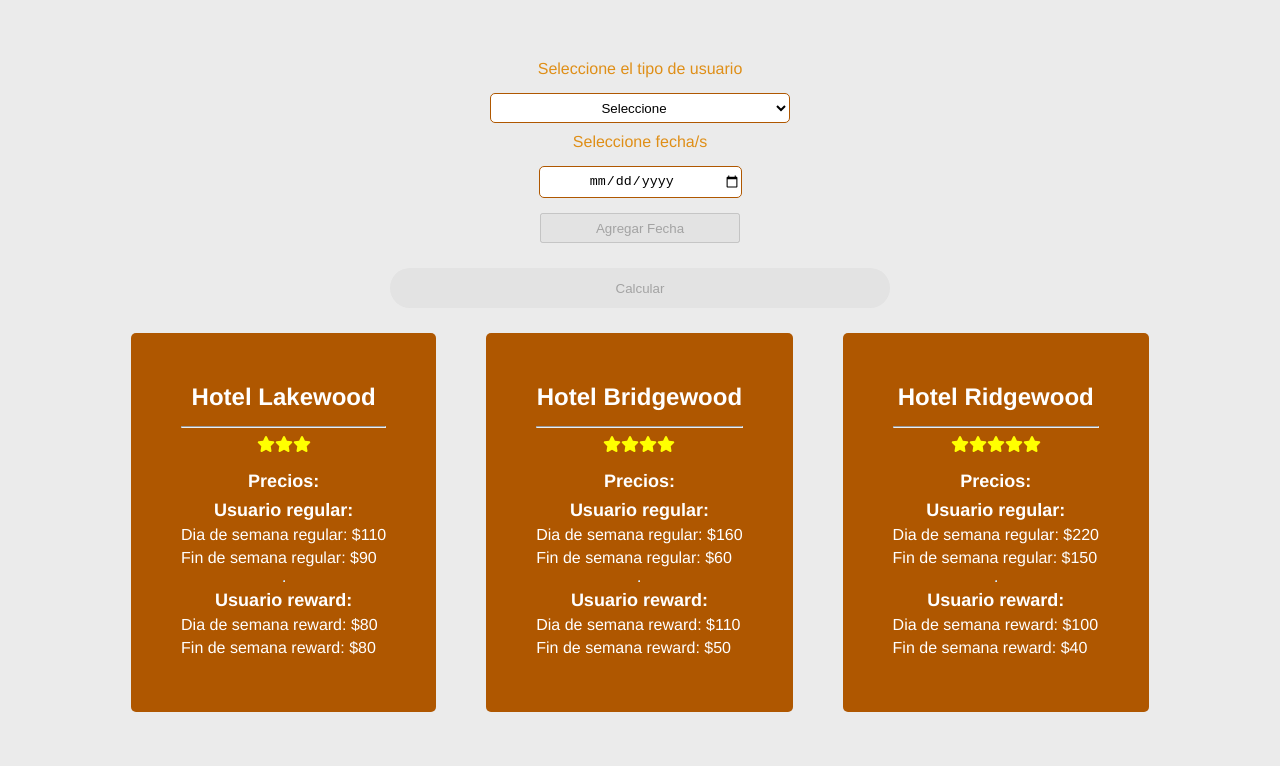
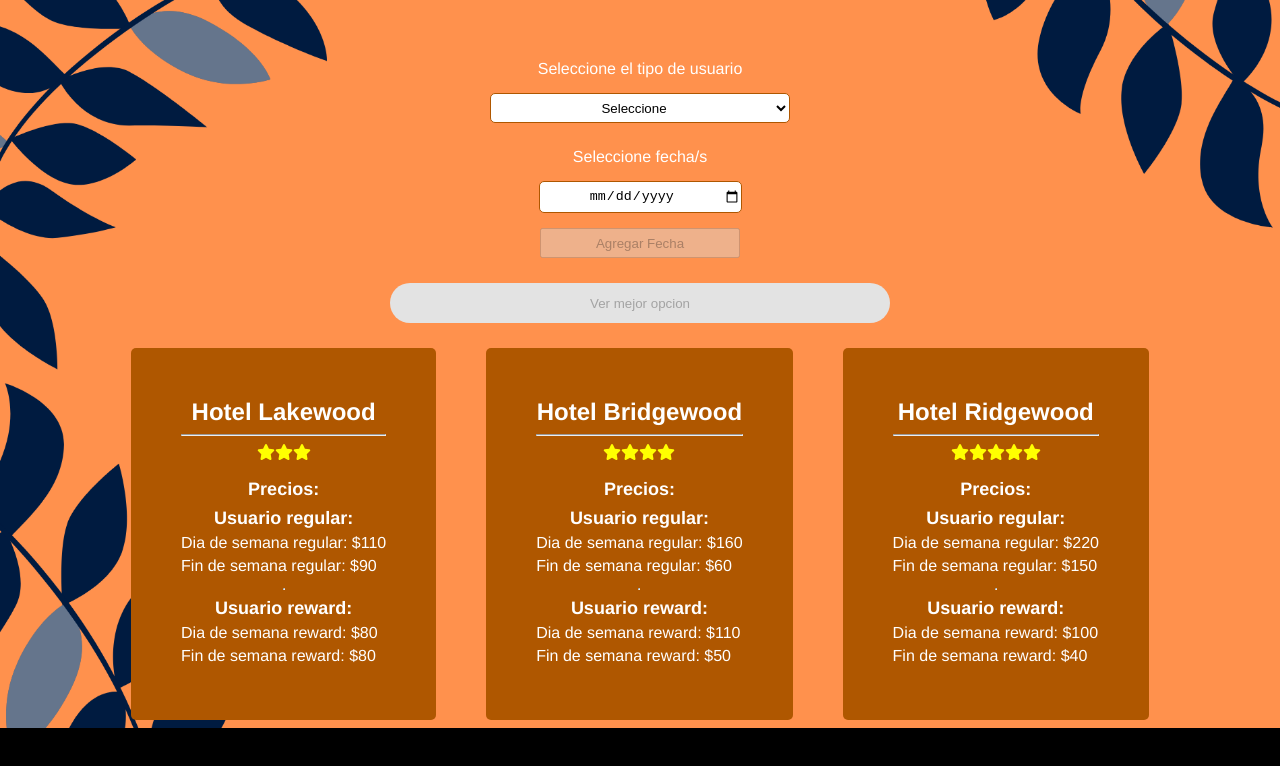
Before and after one commit to nicotoconas007/tipti-challenge, a Vue app in the folder challenge/: page / in a window 1280 px wide. Shown: the top 766 px of the page. Built offline with nearby package versions, Linux system fonts and the light colour scheme.

Commit message:
typeUser in cardview component, styles fix general, added a background, new method to detect empty dates and repeated dates, readme updated

```diff
--- a/challenge/src/App.vue
+++ b/challenge/src/App.vue
@@ -8,7 +8,7 @@
       :disabled="isInputDisabled"
       :class="{'primary-button' : !isInputDisabled}"
     >
-      Calcular
+      Ver mejor opcion
     </button>
     <button @click="viewAll" v-show="bestOption != ''" class="primary-button">
       Ver todos
@@ -107,7 +107,10 @@ export default {
 
 <style>
 html {
-  background-color: #ebebeb;
+  background: url("./assets/img/background.png");
+  background-size: cover;
+  background-color: #000;
+  background-repeat: no-repeat;
 }
 #app {
   font-family: Avenir, Helvetica, Arial, sans-serif;
@@ -137,12 +140,10 @@ html {
 }
 #app .primary-button:hover:not(:disabled) {
   background-color: #af5700 !important;
-  color: #fff;
 }
 .org-color {
-  color: #df8f18 !important;
+  color: #af5700 !important;
 }
-
 .mb-15 {
   margin-bottom: 15px !important;
 }
@@ -152,4 +153,10 @@ html {
   cursor: pointer !important;
 }
 
+@media screen and (max-width: 768px) {
+  html {
+    background: #FF914D;
+  }
+}
+
 </style>
--- a/challenge/src/components/CardView.vue
+++ b/challenge/src/components/CardView.vue
@@ -1,7 +1,8 @@
 <template>
   <div>
     <div class="card-container">
-      <div class="card-name mb-15">Hotel {{ hotel ? hotel.name : bestOption.name }}</div>
+      <div class="card-name">Hotel {{ hotel ? hotel.name : bestOption.name }}</div>
+      <div v-if="userType" class="mb-15">Tipo de usuario : {{ userType }}</div>
       <div v-if="hotel" class="card-stars mb-15">
         <hr>
         <svg v-for="stars in hotel.stars" :key="stars" xmlns="http://www.w3.org/2000/svg" height="1em" viewBox="0 0 576 512" fill="yellow">
@@ -16,7 +17,7 @@
           <span v-else>Fecha seleccionada: </span>
         </div>
         <span class="dates" v-for="(date, index) in bestOption.dates" :key="index">
-          {{ date.date }}
+          {{ date.date.replace(/(\d{4})-(\d{2})-(\d{2})/, '$3/$2/$1') }}
         </span>
       </div>
       <div v-if="hotel" class="card-prices">
@@ -36,7 +37,7 @@
 <script>
 export default {
   name: "CardView",
-  props: ["hotel", "bestOption"],
+  props: ["hotel", "bestOption", "userType"],
 };
 </script>
 
@@ -58,6 +59,7 @@ export default {
 .card-container .card-name {
   font-size: 24px;
   font-weight: bold;
+  margin-bottom: 8px;
 }
 .card-container .selected-dates {
   font-weight: bold;
--- a/challenge/src/components/HotelOption.vue
+++ b/challenge/src/components/HotelOption.vue
@@ -1,13 +1,13 @@
 <template>
   <div class="container">
-    <div v-show="error" class="error mb-15">No se permiten fechas iguales.</div>
+    <div v-show="error" class="error mb-15">No se permiten fechas iguales o vacias.</div>
     <div class="container-cards">
       <div v-show="!bestOption" v-for="hotel in hotels" :key="hotel.name">
         <CardView :hotel="hotel" />
       </div>
     </div>
     <div v-show="bestOption && !error">
-      <CardView :bestOption="bestOption" />
+      <CardView :bestOption="bestOption" :userType="userType" />
     </div>
   </div>
 </template>
--- a/challenge/src/components/InputDate.vue
+++ b/challenge/src/components/InputDate.vue
@@ -1,6 +1,6 @@
 <template>
   <div class="container">
-    <div class="mb-15 org-color">
+    <div class="mb-15">
       Seleccione fecha/s
     </div>
     <div class="container-input mb-15">
@@ -9,10 +9,10 @@
       </div>
     </div>
     <div class="container-buttons">
-      <button @click="addDate" :class="buttonClasses" :disabled="this.dates[0].date == ''">
+      <button @click="addDate" :class="buttonClasses" :disabled="this.dates[0].date == '' || error">
         Agregar Fecha
       </button>
-      <button @click="removeDate" :class="buttonClasses" v-show="this.dates.length > 1">
+      <button @click="removeDate" class="org-color border-general" v-show="this.dates.length > 1">
         Eliminar fecha
       </button>
     </div>
@@ -52,16 +52,17 @@ export default {
           : (date.isWeekend = false);
       });
     },
-    isEqual(dates) {
-      const dateSet = new Set(dates.map((dateObj) => dateObj.date));
-      this.error = dates.length !== dateSet.size;
-    },
+    isEqualOrEmpty(dates) {
+      const dateSet = new Set(dates.map(dateObj => dateObj.date));
+      const emptyDate = dates.some(dateObj => dateObj.date === "");
+      this.error = dates.length !== dateSet.size || emptyDate;
+    }
   },
   computed: {
     buttonClasses() {
       return {
-        'org-color': this.dates[0].date != '',
-        'border-general': this.dates[0].date != '',
+        'org-color': this.dates[0].date != "" && !this.error,
+        'border-general': this.dates[0].date != "" && !this.error,
       };
     }
   },
@@ -69,7 +70,7 @@ export default {
     dates: {
       handler(newDates) {
         this.isWeekend(newDates);
-        this.isEqual(newDates);
+        this.isEqualOrEmpty(newDates);
         this.$emit("dates", { selectedDates: newDates, error: this.error });
       },
       deep: true,
@@ -79,6 +80,9 @@ export default {
 </script>
 
 <style scoped>
+  .container > div {
+    color: #fff;
+  }
   .container .container-input {
     display: flex;
     justify-content: center;
--- a/challenge/src/components/SelectUserType.vue
+++ b/challenge/src/components/SelectUserType.vue
@@ -1,6 +1,6 @@
 <template>
-  <div class="container">
-      <div class="mb-15 org-color">Seleccione el tipo de usuario</div>
+  <div class="container mb-15">
+      <div class="mb-15">Seleccione el tipo de usuario</div>
       <select v-model="userType" @change="emitTypeUser" class="border-general">
         <option value="" v-if="userType == ''" selected disabled>
           Seleccione
@@ -28,6 +28,9 @@ export default {
 </script>
 
 <style scoped>
+  .container > div {
+    color: #fff;
+  }
   .container select {
     max-width: 300px;
     width: 50vw;
```
Also changed, not shown: challenge/src/assets/img/background.png (added), 1 other file (tests, documents, lock files or other folders).
